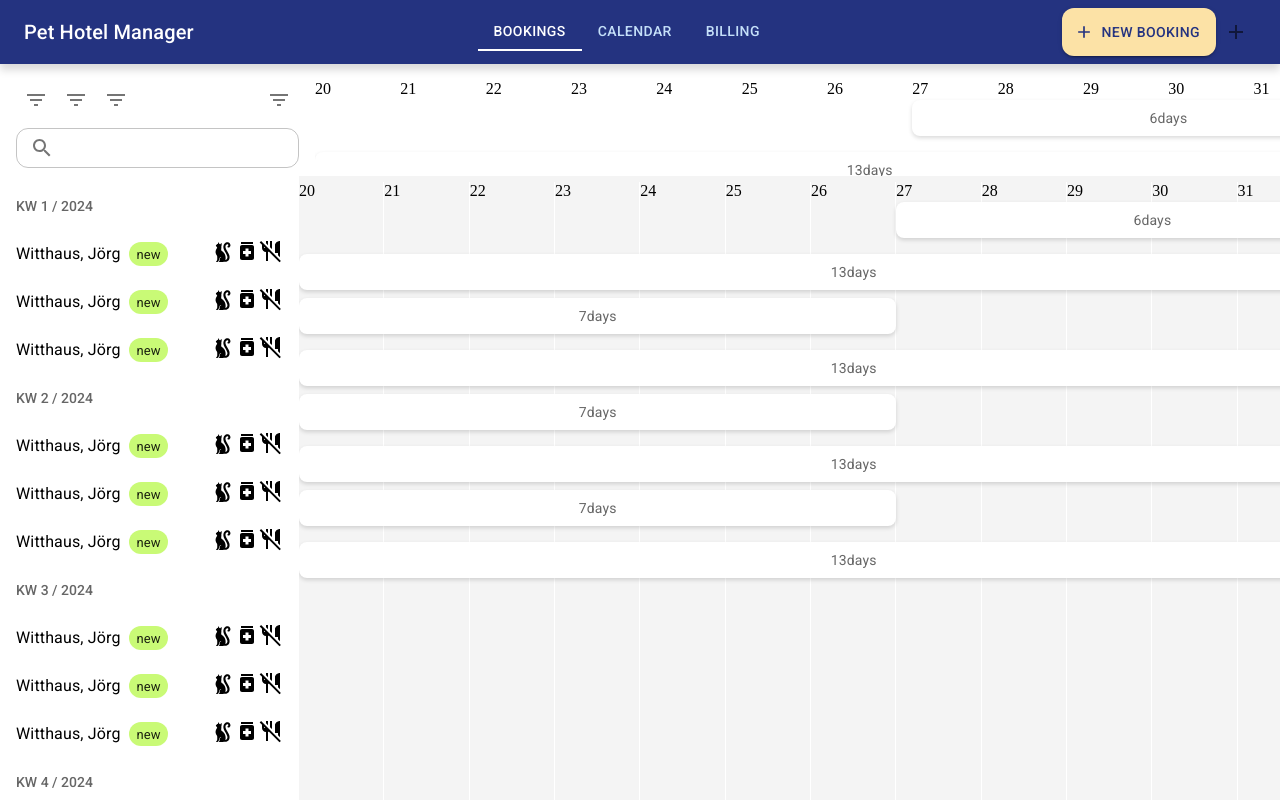
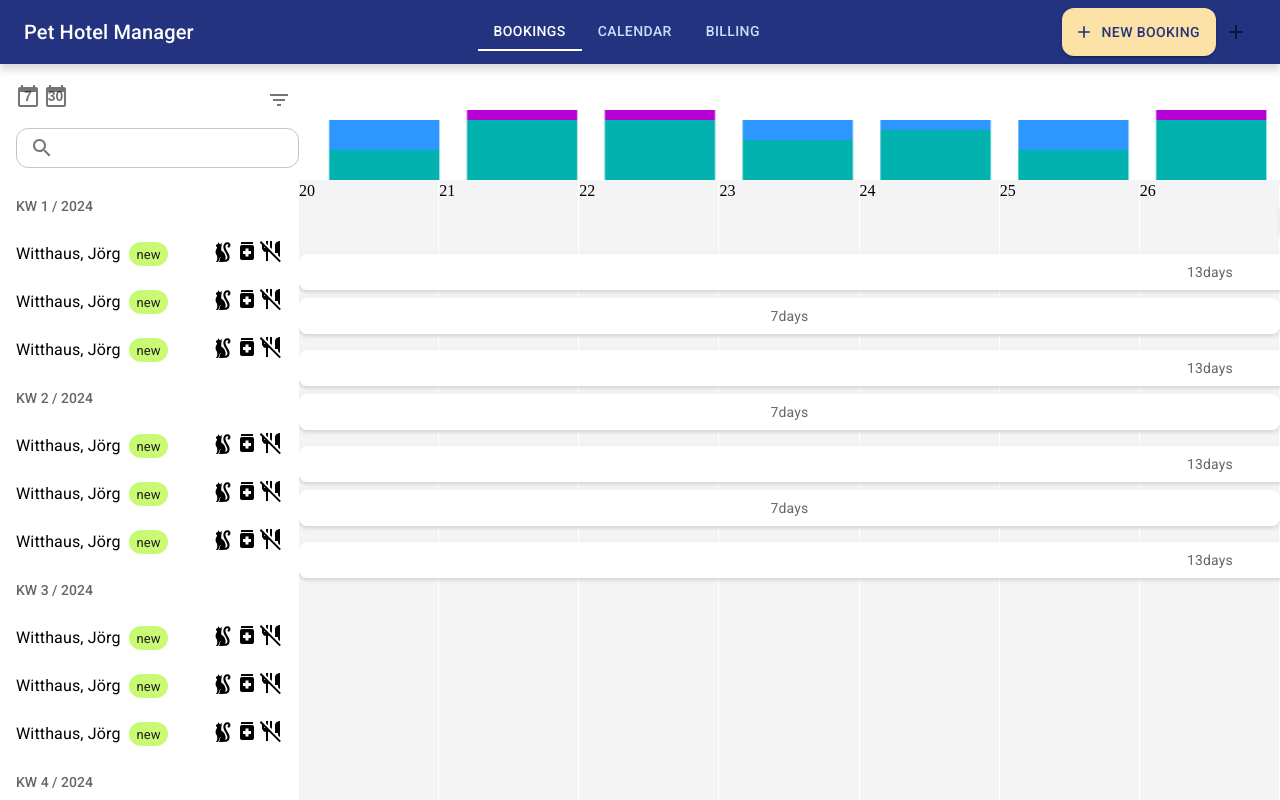
Before and after one commit to jwitthaus/tierpension, a React (Create React App) app: page /bookings in a window 1280 px wide. Shown: the top 800 px of the page. Built offline with nearby package versions, Linux system fonts and the light colour scheme.

Commit message:
capacity chart nun auch eingebunden und scrollt mit

```diff
--- a/src/components/Bookings/Capacity/Capacity.jsx
+++ b/src/components/Bookings/Capacity/Capacity.jsx
@@ -1,17 +1,23 @@
 import React from "react";
 import styles from "./Capacity.module.css";
 import { BarChart } from "@mui/x-charts/BarChart";
+import { Box } from "@mui/material";
 
-const Capacity = () => {
+export default function Capacity(timelineDays) {
+  const timelineLength = 30; //to be calculated from end of latest booking
+  //% muss verwendet werden, um den zoom Faktoranzuzeigen (100% = ContainerBreite)
+  //also 30 Tage auf 100% ist eine Monatsansicht und einem Monat an Daten.
+  //Wenn man Buchungen für 2 Monate hat und man will aber nur einen Monat sehen, dann verwendet man 60 Tage bei 200%
+  const zoom = (timelineLength / timelineDays.timelineDays) * 100 + "%";
   return (
-    <div className={styles.capacity}>
+    <Box sx={{ width: zoom }} className={styles.capacity}>
       <BarChart
         margin={{ top: 0, left: 0, right: 0, bottom: 0 }}
         series={[
           {
             data: [
               3, 6, 6, 4, 5, 3, 6, 6, 4, 5, 3, 6, 6, 4, 5, 3, 6, 6, 4, 5, 3, 6,
-              6, 4, 5, 3, 6, 6, 4,
+              6, 4, 5, 3, 6, 6, 4, 4,
             ],
             stack: "A",
             label: "Booked",
@@ -19,7 +25,7 @@ const Capacity = () => {
           {
             data: [
               3, 0, 0, 2, 1, 3, 0, 0, 2, 1, 3, 0, 0, 2, 1, 3, 0, 0, 2, 1, 3, 0,
-              0, 2, 1, 3, 0, 0, 2,
+              0, 2, 1, 3, 0, 0, 2, 2,
             ],
             stack: "A",
             label: "Free Capacity",
@@ -27,7 +33,7 @@ const Capacity = () => {
           {
             data: [
               0, 1, 1, 0, 0, 0, 1, 1, 0, 0, 0, 1, 1, 0, 0, 0, 1, 1, 0, 0, 0, 1,
-              1, 0, 0, 0, 1, 1, 0,
+              1, 0, 0, 0, 1, 1, 0, 0,
             ],
             stack: "A",
             label: "Overbooked",
@@ -37,8 +43,6 @@ const Capacity = () => {
         bottomAxis={null}
         slotProps={{ legend: { hidden: true } }}
       />
-    </div>
+    </Box>
   );
-};
-
-export default Capacity;
+}
--- a/src/components/Bookings/Capacity/Capacity.module.css
+++ b/src/components/Bookings/Capacity/Capacity.module.css
@@ -1,5 +1,3 @@
 .capacity {
-    display: flex;
-    width: 100%;
-    height: 100px;
+  height: 100px;
 }
--- a/src/components/Bookings/Timeline/MyTimeline.jsx
+++ b/src/components/Bookings/Timeline/MyTimeline.jsx
@@ -25,7 +25,7 @@ const Item = styled(Paper)(({ theme }) => ({
   borderRadius: "8px",
 }));
 
-export default function MyTimeline() {
+export default function MyTimeline(timelineDays) {
   const [anchorEl, setAnchorEl] = React.useState(null);
 
   const handleClick = (event) => {
@@ -47,6 +47,10 @@ export default function MyTimeline() {
   const today = new Date(); //to be used for marking of taday column
   const timelineStart = today; //to be configurable from config file
   const endOfTimeline = addDays(today, timelineLength);
+  //% muss verwendet werden, um den zoom Faktoranzuzeigen (100% = ContainerBreite)
+  //also 30 Tage auf 100% ist eine Monatsansicht und einem Monat an Daten.
+  //Wenn man Buchungen für 2 Monate hat und man will aber nur einen Monat sehen, dann verwendet man 60 Tage bei 200%
+  const zoom = (timelineLength / timelineDays.timelineDays) * 100 + "%";
   const [data, setData] = useState([
     {
       //Niklas fragen, ob das bei ihm 15 ode 16 Tage sind? --> es sind zwar 16 Tage aber 15 Übernachtungen
@@ -84,21 +88,14 @@ export default function MyTimeline() {
     },
   ]);
 
-  const dates = [
-    new Date(2024, 6, 2),
-    new Date(2024, 6, 8),
-    new Date(2024, 7, 18),
-  ];
-
   return (
-    //cqw muss verwendet werden, um den zoom Faktoranzuzeigen (100cqw = ContainerBreite)
-    //also 30 Tage auf 100cqw ist eine Monatsansicht und einem Monat an Daten.
-    //Wenn man Buchungen für 2 Monate hat und man will aber nur einen Monat sehen, dann verwendet man 60 Tage bei 200cqw
-
     //Für die Erzeugung des Grids ist es wichtig ein leeres grid vor den Balken zu legen,
     //dann ein grid für den Balken selbst
     //und wieder ein leeres grid für den kompletten Bereich hinter dem Balken bis zum Ende des charts. Nur so ist sicher gestellt, dass eine keine ungewollten Umbrüche gibt
-    <Box sx={{ flexGrow: 1, width: "200cqw" }} className={styles.container}>
+    <Box
+      sx={{ flexGrow: 1, width: zoom, transition: "width 0.5s" }}
+      className={styles.container}
+    >
       <div className={styles.dayColumns}>
         {new Array(timelineLength).fill(0).map((_, index) => (
           <DayCircle index={index} key={index} className={styles.day}>
@@ -172,7 +169,8 @@ export default function MyTimeline() {
           vertical: "bottom",
           horizontal: "center",
         }}
-        transformOrigin={{ vertical: -4 }}
+        disableScrollLock={true}
+        transformOrigin={{ horizontal: 0, vertical: -4 }}
       >
         <Typography sx={{ p: 2 }}>The content of the Popover.</Typography>
       </Popover>
--- a/src/components/Bookings/Toolbar/BookingsToolBar.jsx
+++ b/src/components/Bookings/Toolbar/BookingsToolBar.jsx
@@ -1,13 +1,17 @@
 import FilterListIcon from "@mui/icons-material/FilterList";
-import { Box, IconButton, Stack } from "@mui/material";
+import { Box, IconButton } from "@mui/material";
 import React from "react";
-import MyButton from "../../BasicControls/MyButton";
 import Searchbar from "../Searchbar";
 import styles from "./BookingsToolBar.module.css";
 import FilterPanel from "./FilterPanel";
+import CalendarTodayIcon from "@mui/icons-material/CalendarToday";
 
-const BookingsToolBar = () => {
+const BookingsToolBar = ({ callbackChangeDays }) => {
   const [filterOpen, setFilterOpen] = React.useState(false);
+
+  const handleSevenDays = () => {
+    callbackChangeDays();
+  };
 
   const handleFilterOpen = () => {
     setFilterOpen(true);
@@ -22,25 +26,31 @@ const BookingsToolBar = () => {
       <Box className={styles.desktopFilterButtons}>
         <div>
           <IconButton
+            sx={{
+              position: "relative",
+              fontSize: "14px",
+              fontWeight: "bold",
+              alignItems: "center",
+            }}
             aria-label="filter"
-            onClick={handleFilterOpen}
+            onClick={() => callbackChangeDays(7)}
             className={styles.mobileFilterButton}
           >
-            <FilterListIcon />
+            <CalendarTodayIcon sx={{ position: "absolute" }} />7
           </IconButton>
           <IconButton
+            sx={{
+              position: "relative",
+              fontSize: "14px",
+              fontWeight: "bold",
+              alignItems: "center",
+            }}
             aria-label="filter"
-            onClick={handleFilterOpen}
+            onClick={() => callbackChangeDays(30)}
             className={styles.mobileFilterButton}
           >
-            <FilterListIcon />
-          </IconButton>
-          <IconButton
-            aria-label="filter"
-            onClick={handleFilterOpen}
-            className={styles.mobileFilterButton}
-          >
-            <FilterListIcon />
+            <CalendarTodayIcon sx={{ position: "absolute" }} />
+            30
           </IconButton>
         </div>
 
--- a/src/pages/Bookings.jsx
+++ b/src/pages/Bookings.jsx
@@ -1,5 +1,5 @@
-import React, { useRef } from "react";
-import Capacity from "../components/Bookings/Capacity/Capacity copy";
+import React, { useRef, useState } from "react";
+import Capacity from "../components/Bookings/Capacity/Capacity";
 import CustomerList from "../components/Bookings/CustomerList/CustomerList";
 import styles from "./Bookings.module.css";
 import MyTimeline from "../components/Bookings/Timeline/MyTimeline";
@@ -7,6 +7,11 @@ import BookingsToolBar from "../components/Bookings/Toolbar/BookingsToolBar";
 import { Toolbar } from "@mui/material";
 
 const Bookings = () => {
+  const [timelineDays, setTimelineDays] = useState(7);
+  const handleChangeTimelineDays = (days) => {
+    setTimelineDays(days);
+  };
+
   const capacityRef = useRef(null);
   const timelineRef = useRef(null);
 
@@ -22,14 +27,14 @@ const Bookings = () => {
       <div className={styles.bookings}>
         <div className={styles.toparea}>
           <div className={styles.toolbar}>
-            <BookingsToolBar />
+            <BookingsToolBar callbackChangeDays={handleChangeTimelineDays} />
           </div>
           <div
             ref={capacityRef}
             className={styles.capacity}
             onScroll={handleScrollCapacity}
           >
-            <MyTimeline />
+            <Capacity timelineDays={timelineDays} />
           </div>
         </div>
         <div className={styles.bottomarea}>
@@ -41,7 +46,7 @@ const Bookings = () => {
             className={styles.timeline}
             onScroll={handleScrollTimeline}
           >
-            <MyTimeline />
+            <MyTimeline timelineDays={timelineDays} />
           </div>
         </div>
       </div>
```
